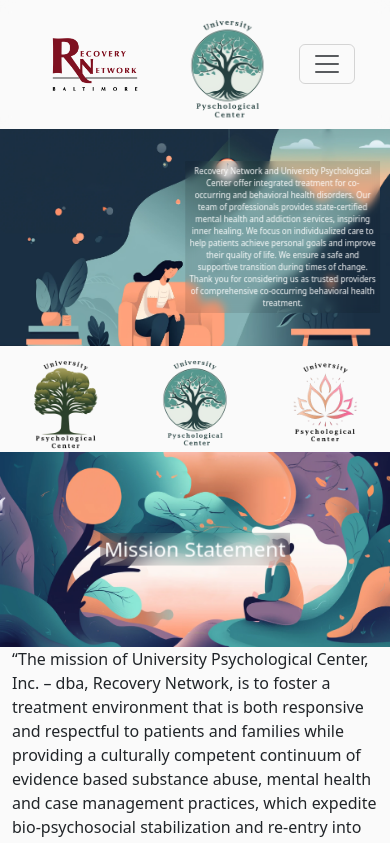
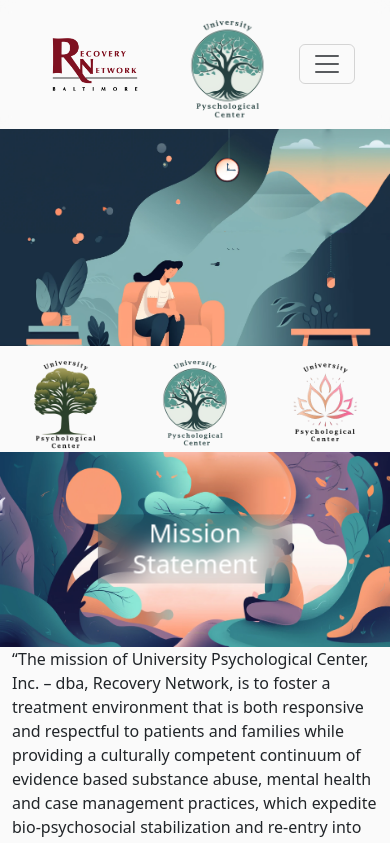
Before and after one commit to BuffManKyle/rnupc, a React (Create React App) app: page / in a window 390 px wide. Shown: the top 843 px of the page. Built offline with nearby package versions, Linux system fonts and the light colour scheme.

Commit message:
font size change for mobile

```diff
--- a/src/pages/home.js
+++ b/src/pages/home.js
@@ -20,7 +20,7 @@ function Home () {
         />
         <Container>
         <div className="">
-            <p className="hero-text ">
+            <p className="hero-text hide-on-mobile">
                 Recovery Network and University Psychological Center offer integrated treatment for co-occurring and behavioral health disorders. Our team of professionals provides state-certified mental health and addiction services, inspiring inner healing. We focus on individualized care to help patients achieve personal goals and improve their quality of life. We ensure a safe and supportive transition during times of change. Thank you for considering us as trusted providers of comprehensive co-occurring behavioral health treatment.
             </p>
         </div>
--- a/src/pages/styles.css
+++ b/src/pages/styles.css
@@ -34,11 +34,8 @@
     .hide-on-mobile{
         display: none;
     }
-    .hero-text{
-        font-size: 0.5em;
-    }
     .hero-heading{
-        font-size: 1.3em;
+        font-size: 1.6em;
     }
 }
 
```
